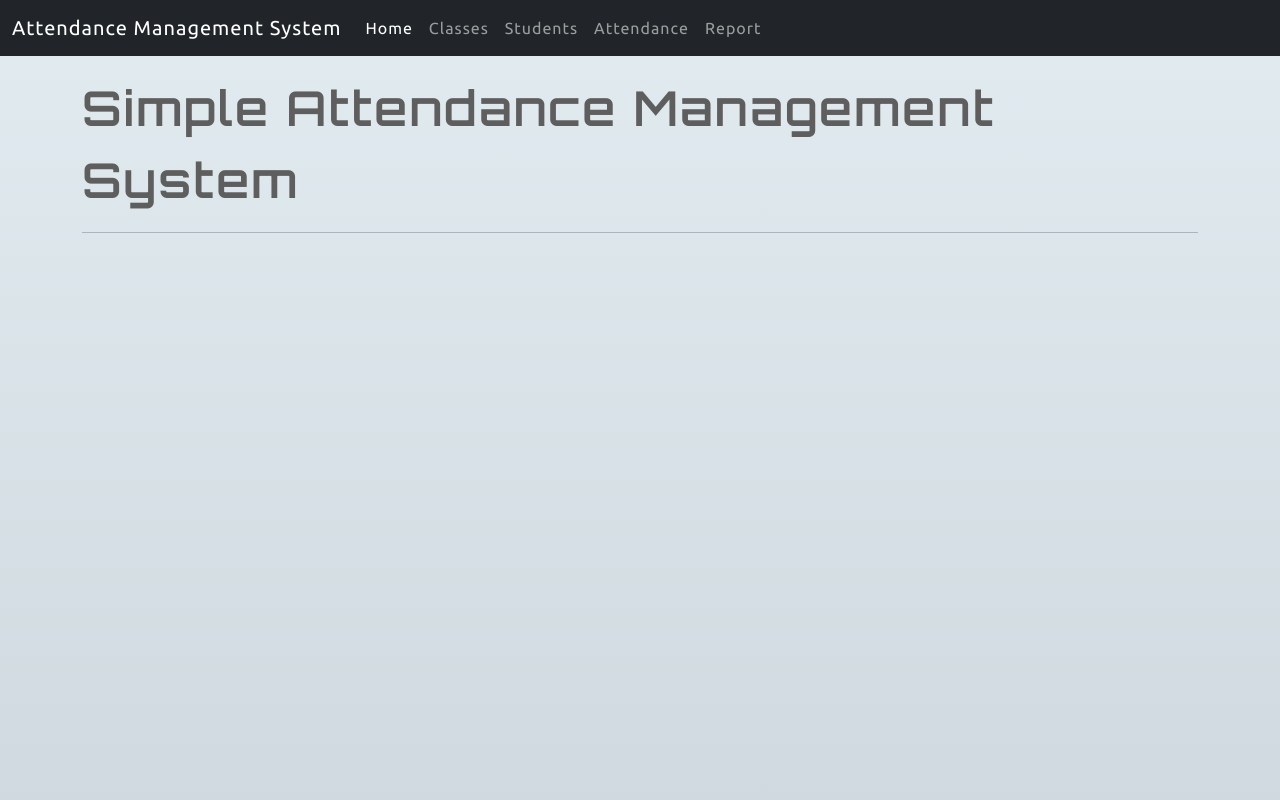
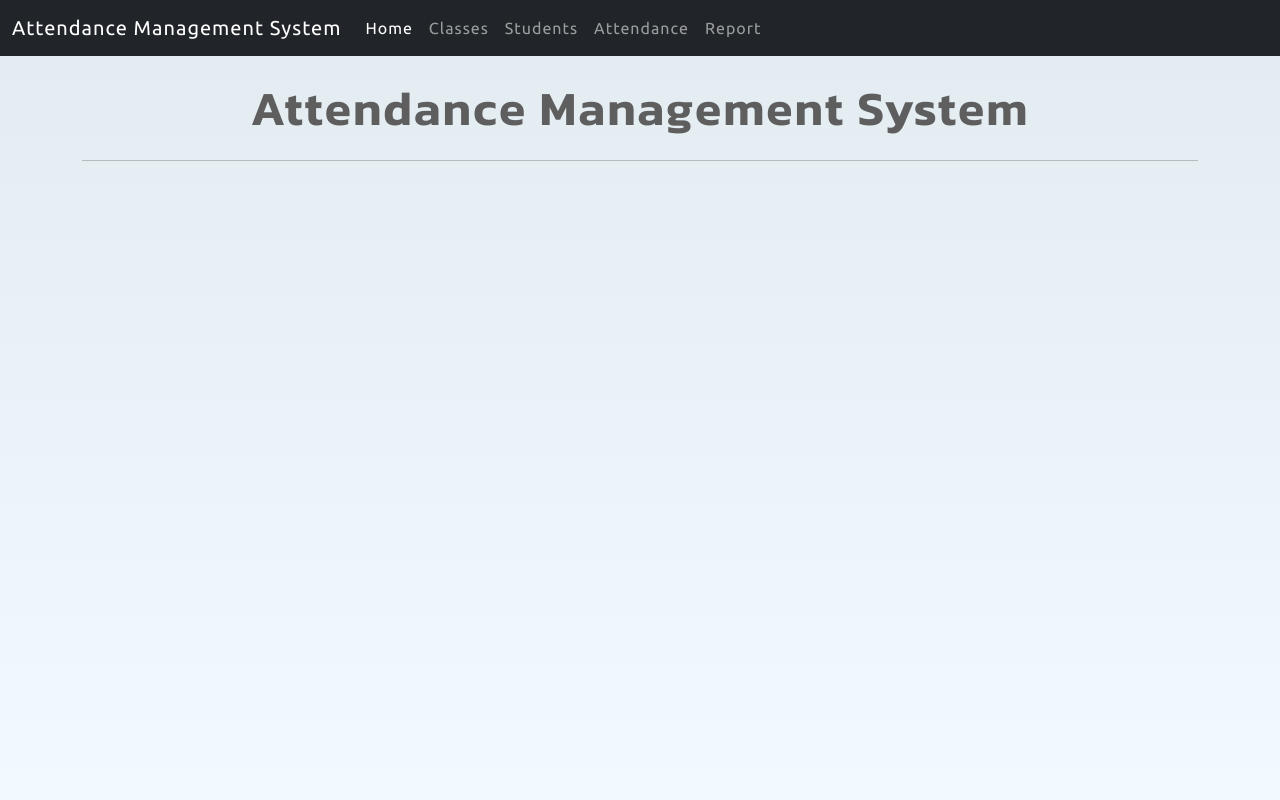
Before and after one commit to lyskh/System---IPT-401, a PHP site: page / in a window 1280 px wide. Run offline with PHP 8.4, Linux system fonts and the light colour scheme.

Commit message:
Changes in Home Page, cannot change color

```diff
--- a/assets/css/style.css
+++ b/assets/css/style.css
@@ -1,7 +1,7 @@
-@import url('https://fonts.googleapis.com/css2?family=Orbitron:wght@400;500;600;700;800;900&family=Ubuntu:ital,wght@0,300;0,400;0,500;0,700;1,300;1,400;1,500;1,700&display=swap');
+@import url('https://fonts.googleapis.com/css2?family=Kanit:wght@400;500;600;700;800;900&family=Ubuntu:ital,wght@0,300;0,400;0,500;0,700;1,300;1,400;1,500;1,700&display=swap');
 
 :root {
-    --font-orbiton: 'Orbitron', sans-serif;
+    --font-orbiton: 'Kanit', sans-serif;
     --font-ubuntu: 'Ubuntu', sans-serif;
 }
 
@@ -19,8 +19,8 @@ body {
 }
 
 body:not(.printable-receipt) {
-    background-color: #cfd9df;
-    background-image: linear-gradient(to top, #cfd9df 0%, #e2ebf0 100%);
+    background-color: #e4f5ff;
+    background-image: linear-gradient(to top, #f3faff 0%, #e2ebf0 100%);
 }
 
 div.page-title,
@@ -49,7 +49,7 @@ div.page-title * {
 
 .flashdata .flashdata-close {
     text-decoration: none;
-    color: #777;
+    color: #000000;
 }
 
 .flashdata .flashdata-close:hover {
@@ -66,7 +66,7 @@ div#pre-loader {
     display: flex;
     align-items: center;
     justify-content: center;
-    background: #d3d3d378;
+    background: #7b0f0f78;
 }
 
 #attendance-rpt-tbl th:first-child,
--- a/pages/home.php
+++ b/pages/home.php
@@ -1,2 +1,2 @@
-<div class="page-title">Simple Attendance Management System</div>
+<div class="page-title mt-6 text-center">Attendance Management System</div>
 <hr>
```
